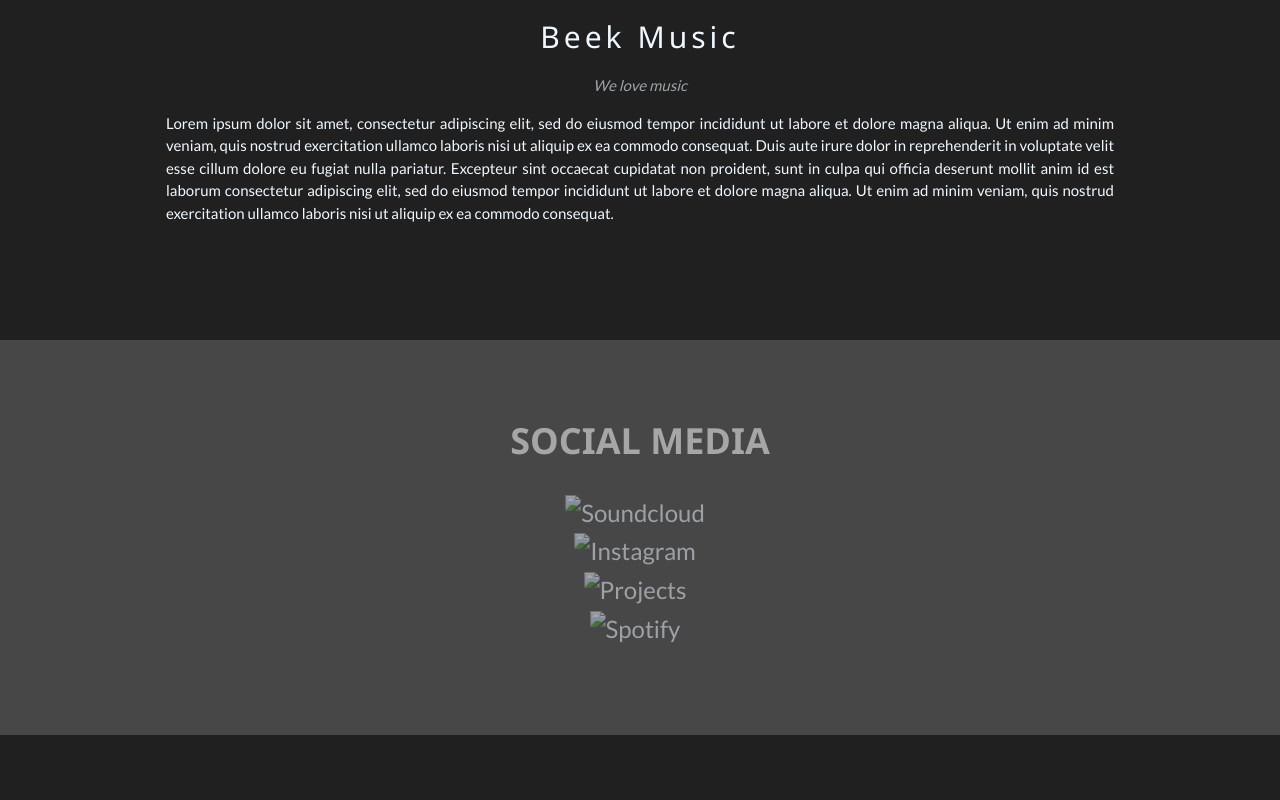
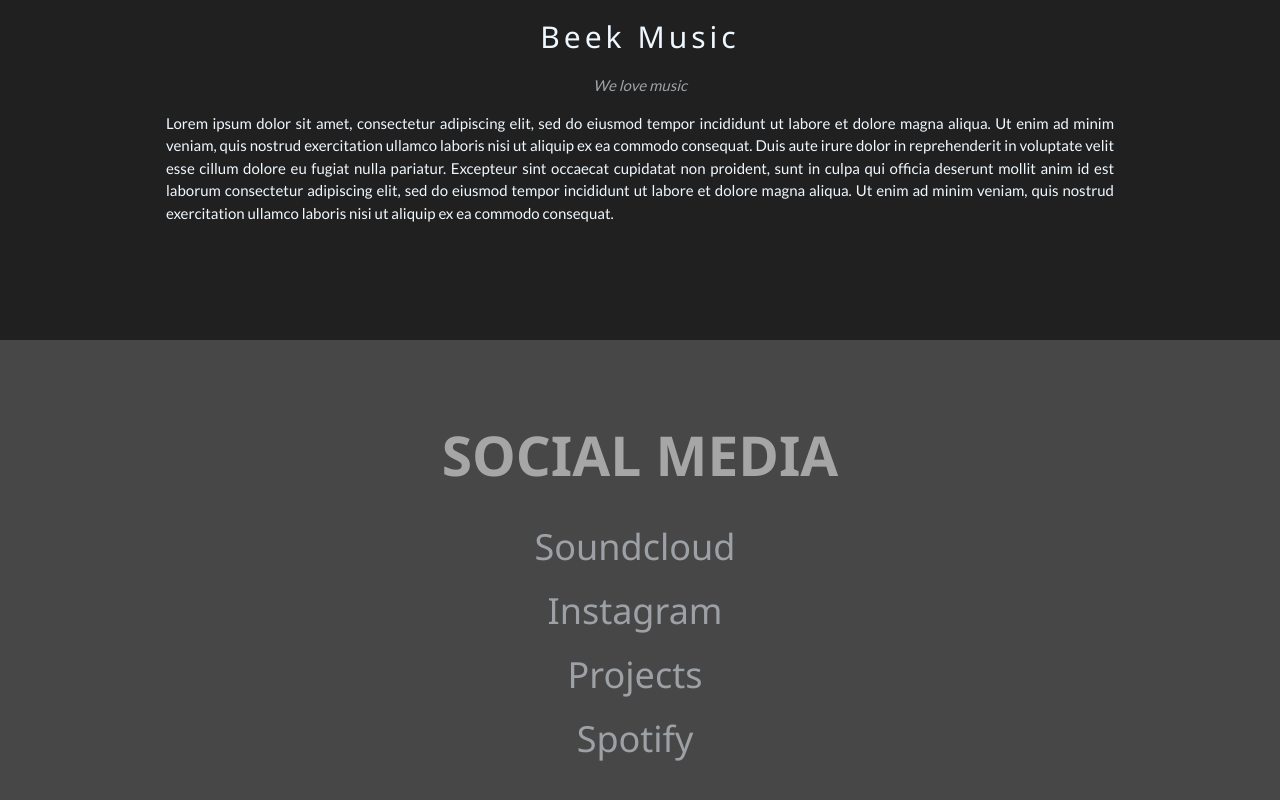
Before and after one commit to BeekMusic/Beek, a plain HTML site: page index.html in a window 1280 px wide. Shown: the part 1959-2759 px from the top of the page. Before the commit the page ends 2694 px from the top, so only its background shows below. Drawn offline with nearby package versions, Linux system fonts and the light colour scheme.

Commit message:
Update index.html

```diff
--- a/index.html
+++ b/index.html
@@ -115,32 +115,32 @@
 
 <!-- Footer -->
 <footer class="w3-container w3-padding-64 w3-center w3-opacity w3-dark-grey w3-xlarge">
-  <h1 style="font-weight: bold;">SOCIAL MEDIA</h1>
+  <h1 class="social-media-text" style="font-weight: bold; font-size: 55px;">SOCIAL MEDIA</h1>
   <ul class="social-icons">
 
     <li>
       <a href="https://soundcloud.com/svenskenkaa" target="_blank">
         <!-- Replace "twitter-icon.png" with the actual path to your Twitter icon -->
-        <img src="twitter-icon.png" alt="Soundcloud">
+        <h1>Soundcloud</h1>
       </a>
     </li>
     <li>
       <a href="https://www.instagram.com" target="_blank">
         <!-- Replace "instagram-icon.png" with the actual path to your Instagram icon -->
-        <img src="instagram-icon.png" alt="Instagram">
+        <h1>Instagram</h1>
       </a>
     </li>
     <li>
       <a href="https://linktr.ee/beek_music" target="_blank">
         <!-- Replace "twitter-icon.png" with the actual path to your Twitter icon -->
-        <img src="twitter-icon.png" alt="Projects">
+        <h1>Projects</h1>
       </a>
     </li>
     <li>
       <a href="
       https://open.spotify.com/artist/6ysRdFz7wkTioREBu6fdX3" target="_blank">
         <!-- Replace "twitter-icon.png" with the actual path to your Twitter icon -->
-        <img src="twitter-icon.png" alt="Spotify">
+        <h1>Spotify</h1>
       </a>
     </li>
     <!-- Add more social media links as needed -->
```
